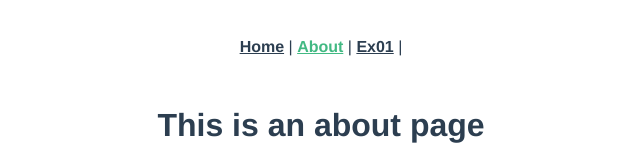
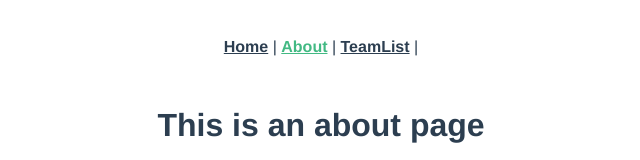
Before and after one commit to Mmy26/ex-vue-intermediate, a Vue app: page /about in a window 1280 px wide. Shown: the top 160 px of the page, without its empty margins (319-959 px from the left). Built offline with nearby package versions, Linux system fonts and the light colour scheme.

Commit message:
野球チーム詳細　ルーティングの設定

```diff
--- a/src/App.vue
+++ b/src/App.vue
@@ -3,7 +3,7 @@
     <div id="nav">
       <router-link to="/">Home</router-link> |
       <router-link to="/about">About</router-link> |
-      <router-link to="/Ex01">Ex01</router-link> |
+      <router-link to="/TeamList">TeamList</router-link> |
     </div>
     <router-view />
   </div>
```
Also changed, not shown: src/router/index.ts (+6 -2 lines), src/views/TeamDetail.vue (added), src/views/TeamList.vue (renamed from src/views/Ex01.vue).
